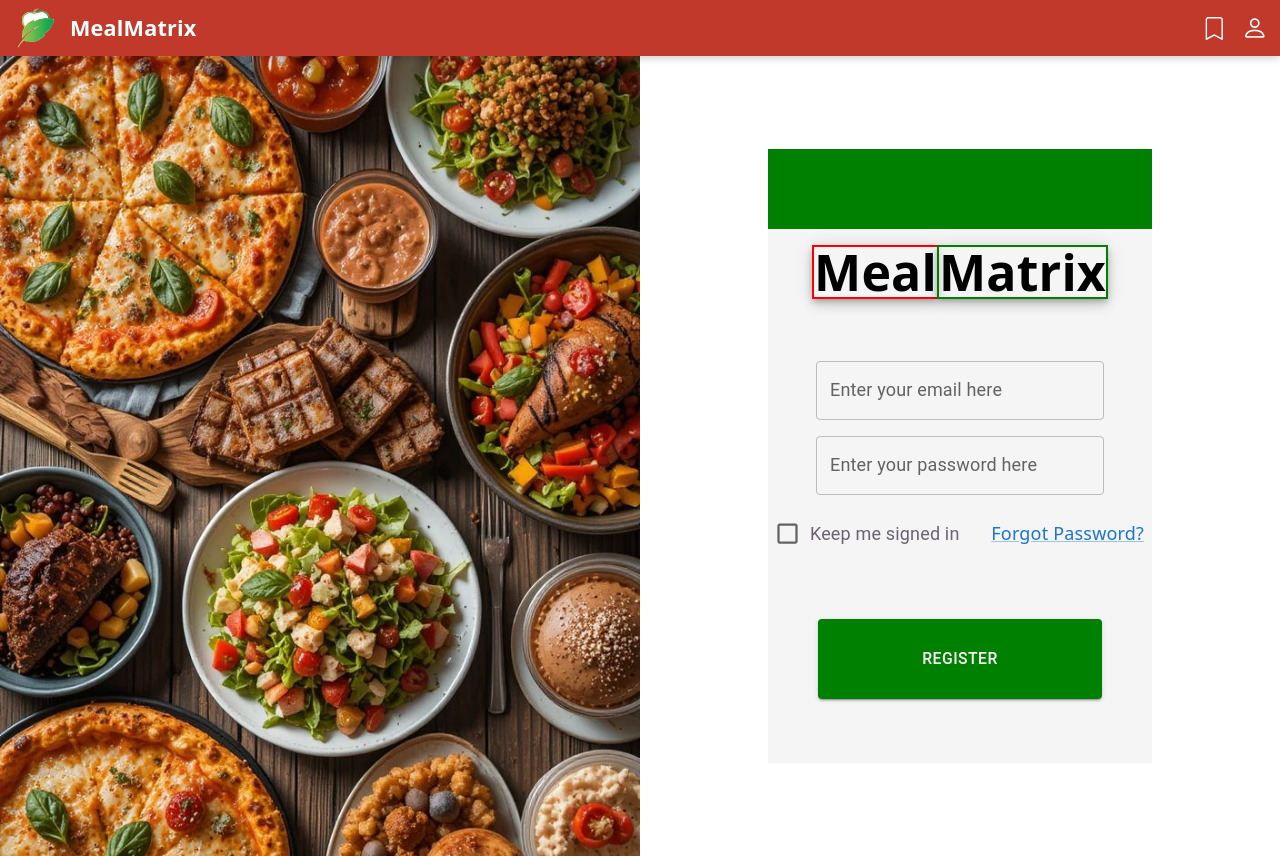
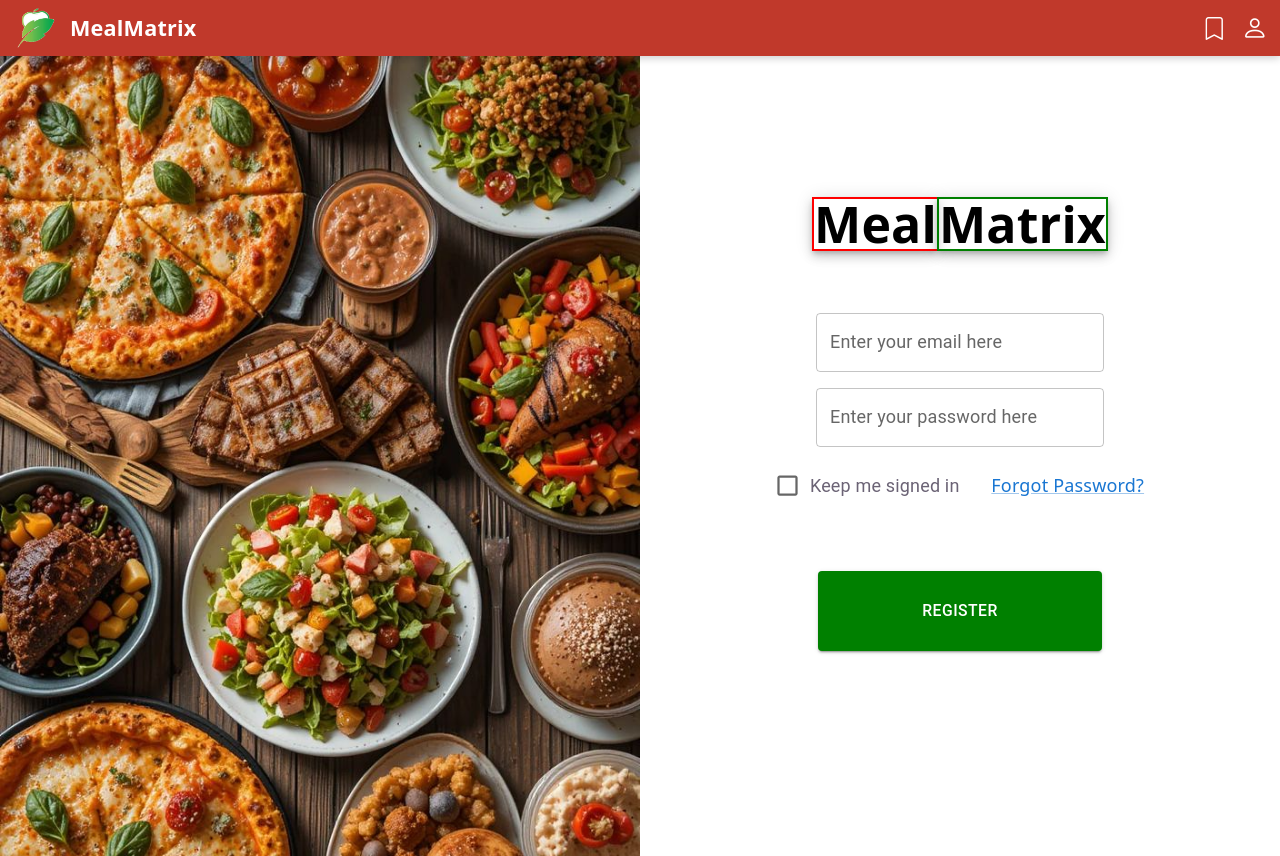
Before and after one commit to devsoc-unsw/trainee-athena-26t1, a React (Vite) app in the folder client/: page /register in a window 1280 px wide. Built offline with nearby package versions, Linux system fonts and the light colour scheme; no server answers.

Commit message:
removed background and green bar

```diff
--- a/client/src/pages/Login.css
+++ b/client/src/pages/Login.css
@@ -12,7 +12,6 @@
 .loginMaster {
   padding-bottom: 5%;
   width: 30%;
-  background-color: whitesmoke;
   display:flex;
   flex-direction: column;
   align-items: center;
--- a/client/src/pages/Login.tsx
+++ b/client/src/pages/Login.tsx
@@ -9,7 +9,6 @@ export default function Login() {
       </div>
       <div className="loginMaster">
         <Stack spacing={2} sx={{width: "100%", alignItems: "center"}}>
-          <Box sx={{height:"80px", bgcolor: 'green', width: "100%"}}></Box>
           <Box className="logo" >
             <Box className="logoMeal" sx={{boxShadow: 6}}>Meal</Box>
             <Box className="logoMatrix" sx={{boxShadow: 6}}>Matrix</Box>
--- a/client/src/pages/Register.css
+++ b/client/src/pages/Register.css
@@ -19,7 +19,6 @@
 .registerMaster {
   padding-bottom: 5%;
   width: 30%;
-  background-color: whitesmoke;
   display: flex;
   flex-direction: column;
   justify-content: center;
--- a/client/src/pages/Register.tsx
+++ b/client/src/pages/Register.tsx
@@ -10,7 +10,6 @@ export default function Register() {
 
       <div className="registerMaster">
         <Stack spacing={2} sx={{ width: "100%", alignItems: "center" }}>
-          <Box sx={{ height: "80px", bgcolor: 'green', width: "100%" }}></Box>
 
           <Box className="registerLogo">
             <Box className="registerLogoMeal" sx={{ boxShadow: 6 }}>Meal</Box>
```
